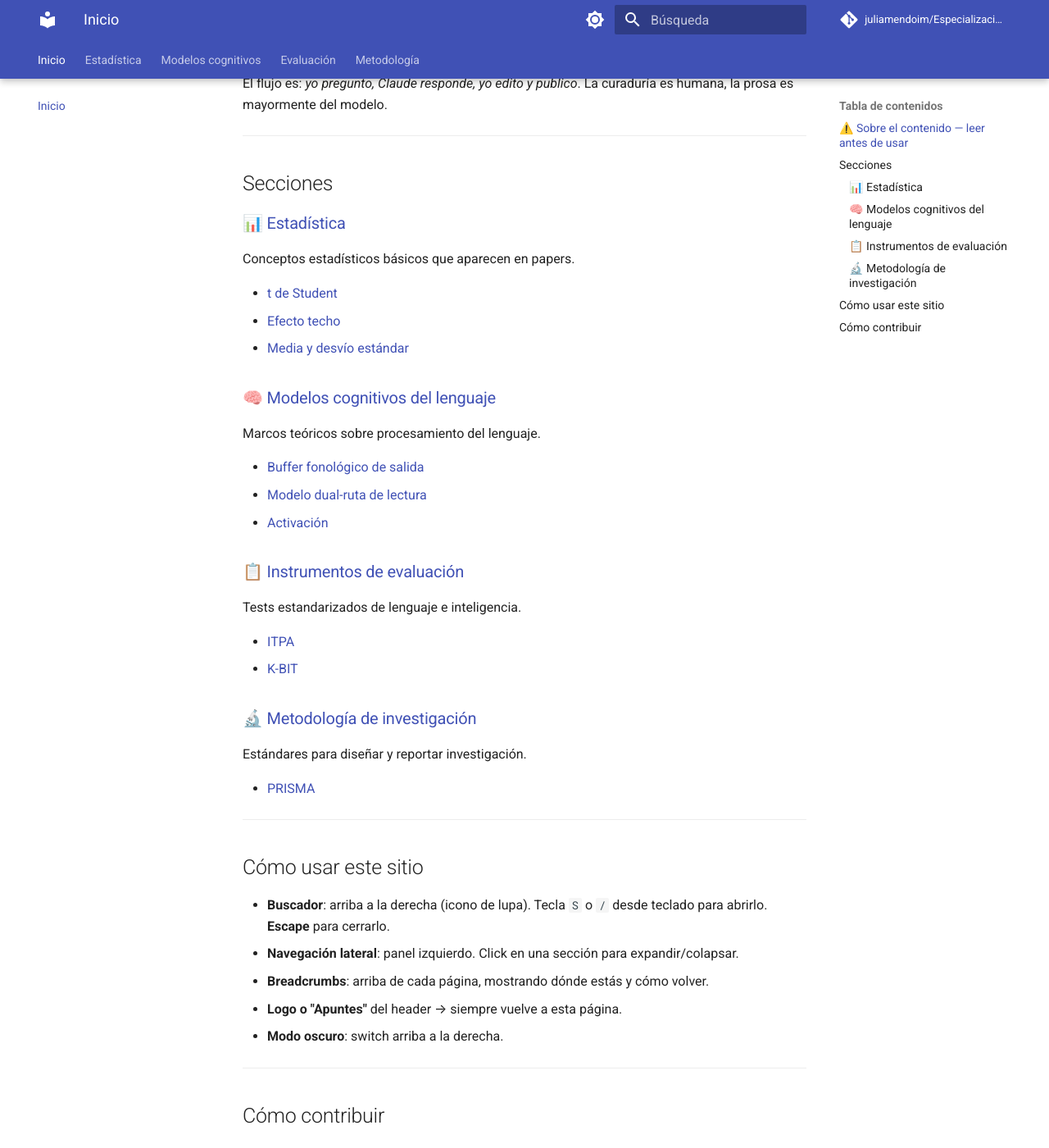
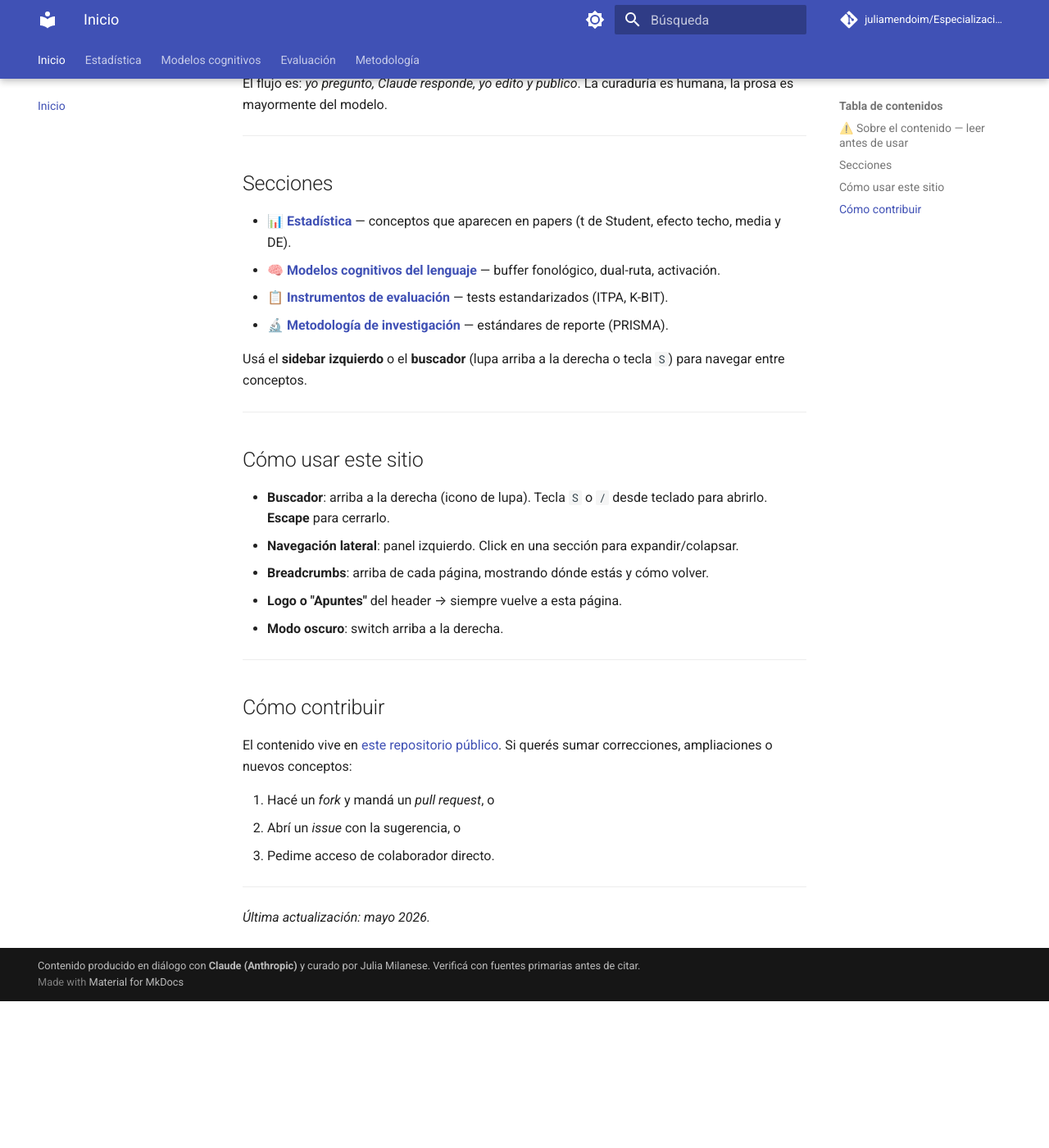
Before and after one commit to juliamendoim/Especializacion-Neurociencias-Page, an MkDocs documentation site: the page built from docs/index.md, in a window 1280 px wide and 1400 px high, scrolled down 794 px. Shown: the whole window at 82% size. Built offline with MkDocs 1.6.1 and Material for MkDocs 9.7.7, drawn with Linux system fonts in a browser that asks for light colours; comment, search, counter and statistics services are not loaded; after the commit the page ends 2015 px from its top, so only the background shows below that.

Commit message:
Sacar duplicación: home compacta y secciones con intro breve

```diff
--- a/docs/index.md
+++ b/docs/index.md
@@ -21,30 +21,12 @@ El flujo es: *yo pregunto, Claude responde, yo edito y publico*. La curaduría e
 
 ## Secciones
 
-### 📊 [Estadística](estadistica/index.md)
-Conceptos estadísticos básicos que aparecen en papers.
+- 📊 **[Estadística](estadistica/index.md)** — conceptos que aparecen en papers (t de Student, efecto techo, media y DE).
+- 🧠 **[Modelos cognitivos del lenguaje](modelos-cognitivos/index.md)** — buffer fonológico, dual-ruta, activación.
+- 📋 **[Instrumentos de evaluación](evaluacion/index.md)** — tests estandarizados (ITPA, K-BIT).
+- 🔬 **[Metodología de investigación](metodologia/index.md)** — estándares de reporte (PRISMA).
 
-- [t de Student](estadistica/t-de-student.md)
-- [Efecto techo](estadistica/efecto-techo.md)
-- [Media y desvío estándar](estadistica/media-y-desvio.md)
-
-### 🧠 [Modelos cognitivos del lenguaje](modelos-cognitivos/index.md)
-Marcos teóricos sobre procesamiento del lenguaje.
-
-- [Buffer fonológico de salida](modelos-cognitivos/buffer-fonologico.md)
-- [Modelo dual-ruta de lectura](modelos-cognitivos/dual-ruta-lectura.md)
-- [Activación](modelos-cognitivos/activacion.md)
-
-### 📋 [Instrumentos de evaluación](evaluacion/index.md)
-Tests estandarizados de lenguaje e inteligencia.
-
-- [ITPA](evaluacion/itpa.md)
-- [K-BIT](evaluacion/kbit.md)
-
-### 🔬 [Metodología de investigación](metodologia/index.md)
-Estándares para diseñar y reportar investigación.
-
-- [PRISMA](metodologia/prisma.md)
+Usá el **sidebar izquierdo** o el **buscador** (lupa arriba a la derecha o tecla `S`) para navegar entre conceptos.
 
 ---
 
```
Also changed, not shown: docs/estadistica/index.md (+2 -4 lines), docs/evaluacion/index.md (+2 -3 lines), docs/metodologia/index.md (+2 -2 lines), docs/modelos-cognitivos/index.md (+2 -4 lines).
